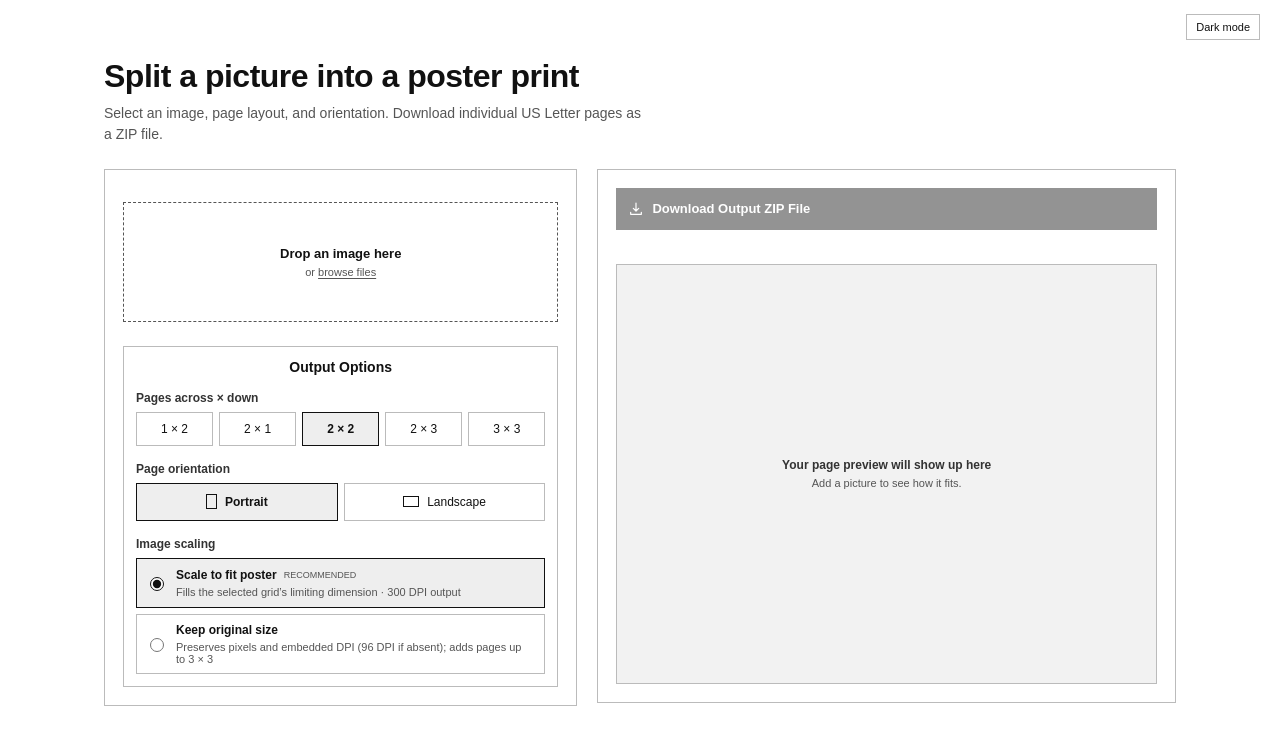
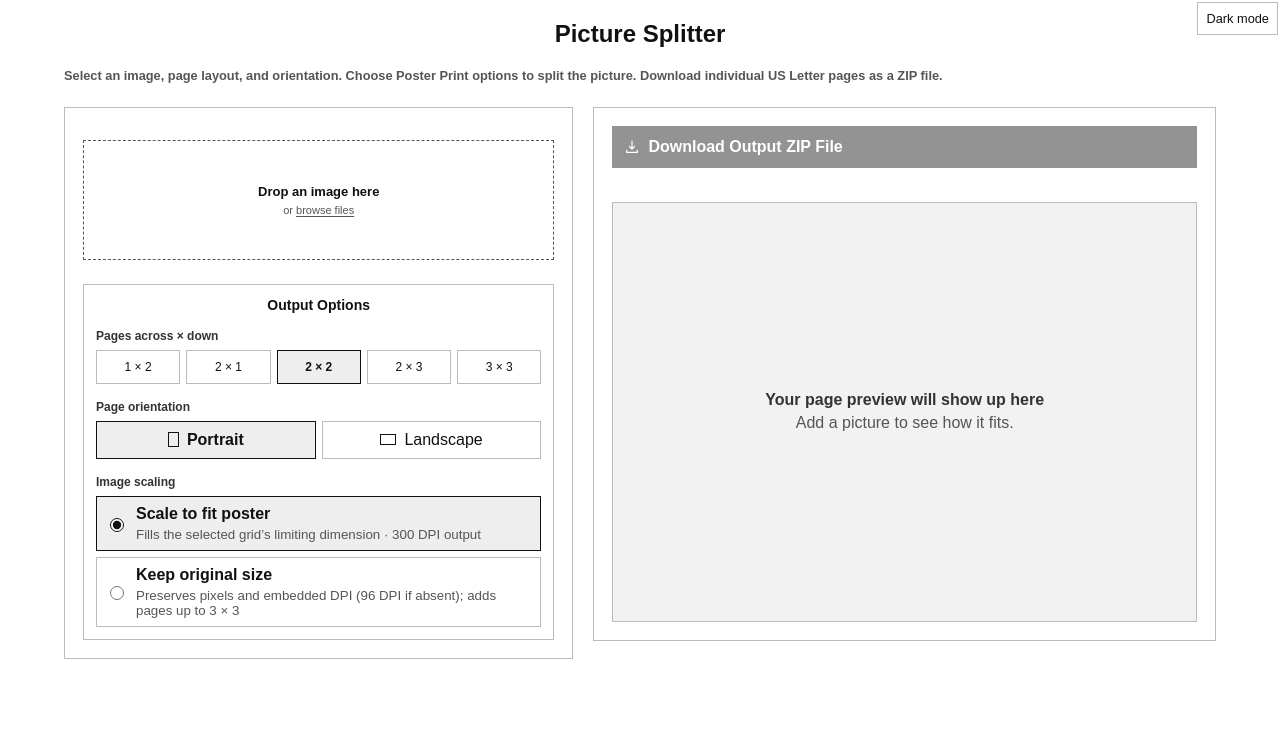
Before and after one commit to bcwalnja/picture-splitter, a plain HTML site: page index.html in a window 1280 px wide. Drawn offline with Linux system fonts and the light colour scheme.

Commit message:
Updated html and css to simplify styling

```diff
--- a/index.html
+++ b/index.html
@@ -1,16 +1,16 @@
 <!doctype html>
 <html lang="en">
+
 <head>
     <meta charset="UTF-8" />
     <meta name="viewport" content="width=device-width, initial-scale=1.0" />
-    <meta
-      name="description"
-      content="Split a picture into precisely sized US Letter pages and download a print-ready set."
-    />
+    <meta name="description"
+        content="Split a picture into precisely sized US Letter pages and download a print-ready set." />
     <meta name="color-scheme" content="light dark" />
     <title>Picture Splitter</title>
     <link rel="stylesheet" href="./styles.css" />
 </head>
+
 <body>
     <button class="theme-toggle" id="theme-toggle" type="button" aria-pressed="false">
         Dark mode
@@ -18,16 +18,16 @@
     <div class="app-shell">
         <main>
             <section class="intro">
-          <h1>Split a picture into a poster print</h1>
-          <p class="intro-copy">
-            Select an image, page layout, and orientation. Download individual
-            US Letter pages as a ZIP file.
-          </p>
+                <h1>Picture Splitter</h1>
+                <h2>
+                    Select an image, page layout, and orientation.
+                    Choose Poster Print options to split the picture.
+                    Download individual US Letter pages as a ZIP file.
+                </h2>
             </section>
 
             <section class="workspace" aria-label="Picture splitter">
                 <div class="controls-panel">
-
                     <label class="upload-zone" id="drop-zone" for="image-input">
                         <input id="image-input" type="file" accept="image/*" />
                         <span class="upload-icon" aria-hidden="true">
@@ -105,7 +105,7 @@
                                     <label class="quality-choice">
                                         <input type="radio" name="scaling" value="fit" checked />
                                         <span class="quality-copy">
-                        <strong>Scale to fit poster <span class="recommended">RECOMMENDED</span></strong>
+                                            <strong>Scale to fit poster</strong>
                                             <small>Fills the selected grid’s limiting dimension · 300 DPI output</small>
                                         </span>
                                         <span class="radio-mark" aria-hidden="true"></span>
@@ -114,7 +114,8 @@
                                         <input type="radio" name="scaling" value="native" />
                                         <span class="quality-copy">
                                             <strong>Keep original size</strong>
-                        <small>Preserves pixels and embedded DPI (96 DPI if absent); adds pages up to 3 × 3</small>
+                                            <small>Preserves pixels and embedded DPI (96 DPI if absent); adds pages up
+                                                to 3 × 3</small>
                                         </span>
                                         <span class="radio-mark" aria-hidden="true"></span>
                                     </label>
@@ -154,7 +155,8 @@
                             <strong>Your page preview will show up here</strong>
                             <span>Add a picture to see how it fits.</span>
                         </div>
-              <canvas id="preview-canvas" aria-label="Preview of your picture split across pages" hidden></canvas>
+                        <canvas id="preview-canvas" aria-label="Preview of your picture split across pages"
+                            hidden></canvas>
                     </div>
                     <div class="privacy-note">
                         <svg viewBox="0 0 20 20" fill="none" aria-hidden="true">
@@ -170,4 +172,5 @@
 
     <script src="./main.js" defer></script>
 </body>
+
 </html>
--- a/styles.css
+++ b/styles.css
@@ -68,7 +68,6 @@
 
 body {
     min-width: 320px;
-  min-height: 100vh;
     margin: 0;
     background: var(--page-bg);
 }
@@ -83,60 +82,42 @@ button {
 }
 
 .app-shell {
-  max-width: 1120px;
-  min-height: 100vh;
     margin: 0 auto;
-  padding: 0 24px;
+    padding: 0 5%;
 }
 
 .theme-toggle {
     position: fixed;
-  z-index: 10;
-  top: 14px;
-  right: 20px;
-  padding: 6px 9px;
+    top: 2px;
+    right: 2px;
+    padding: 0.5rem;
     border: 1px solid var(--line);
     background: var(--paper);
     color: var(--ink);
-  font-size: 11px;
+    font-size: 0.8rem;
 }
 
 .theme-toggle:hover {
     background: var(--hover);
 }
 
-main {
-  padding: 58px 0 36px;
-}
-
 .intro {
-  margin: 0 0 24px;
+    margin-bottom: 24px;
 }
 
 .eyebrow {
     margin: 0 0 8px;
     color: var(--muted);
-  font-size: 11px;
 }
 
-.intro h1 {
-  margin: 0;
-  font-size: clamp(24px, 4vw, 32px);
+h1 {
+    justify-self: center;
     font-weight: 600;
-  letter-spacing: -0.5px;
-  line-height: 1.15;
 }
 
-.intro h1 span {
-  color: inherit;
-}
-
-.intro-copy {
-  max-width: 540px;
-  margin: 8px 0 0;
+h2 {
     color: var(--muted);
-  font-size: 14px;
-  line-height: 1.5;
+    font-size: 80%;
 }
 
 .workspace {
@@ -148,11 +129,9 @@ main {
 
 .controls-panel,
 .preview-panel {
-  min-width: 0;
     border: 1px solid var(--line);
     border-radius: 0;
     background: var(--paper);
-  box-shadow: none;
 }
 
 .controls-panel {
@@ -165,18 +144,8 @@ main {
     gap: 8px;
 }
 
-.section-heading h2,
-.preview-header h2 {
-  margin: 0;
-  font-size: 15px;
-  font-weight: 600;
-}
-
 .section-heading p {
-  margin: 4px 0 0;
     color: var(--muted);
-  font-size: 12px;
-  line-height: 1.4;
 }
 
 .upload-zone {
@@ -189,7 +158,6 @@ main {
     gap: 5px;
     margin: 14px 0 0;
     border: 1px dashed var(--muted);
-  border-radius: 0;
     background: var(--paper);
     cursor: pointer;
 }
@@ -269,7 +237,6 @@ main {
 
 .image-summary-text strong {
     overflow: hidden;
-  font-size: 12px;
     font-weight: 600;
     text-overflow: ellipsis;
     white-space: nowrap;
@@ -277,7 +244,6 @@ main {
 
 .image-summary-text small {
     color: var(--muted);
-  font-size: 11px;
 }
 
 .text-button {
@@ -285,7 +251,6 @@ main {
     border: 0;
     background: none;
     color: var(--muted);
-  font-size: 11px;
     text-decoration: underline;
 }
 
@@ -352,7 +317,7 @@ main {
     opacity: 0;
 }
 
-.grid-choices .choice > span {
+.grid-choices .choice>span {
     min-height: 34px;
     display: grid;
     place-items: center;
@@ -362,15 +327,15 @@ main {
     font-size: 12px;
 }
 
-.choice input:checked + span {
+.choice input:checked+span {
     border-color: var(--selected-border);
     background: var(--selected-bg);
     color: var(--ink);
     font-weight: 600;
 }
 
-.choice input:focus-visible + span,
-.quality-choice input:focus-visible + .quality-copy {
+.choice input:focus-visible+span,
+.quality-choice input:focus-visible+.quality-copy {
     outline: 2px solid var(--focus);
     outline-offset: 2px;
 }
@@ -387,7 +352,6 @@ main {
     gap: 8px;
     border: 1px solid var(--line);
     color: var(--ink);
-  font-size: 12px;
 }
 
 .orientation-icon {
@@ -445,19 +409,11 @@ main {
     align-items: center;
     gap: 7px;
     color: var(--ink);
-  font-size: 12px;
     font-weight: 600;
-}
-
-.recommended {
-  color: var(--muted);
-  font-size: 9px;
-  font-weight: 400;
 }
 
 .quality-copy small {
     color: var(--muted);
-  font-size: 11px;
 }
 
 .download-area {
@@ -475,7 +431,6 @@ main {
     border-radius: 0;
     background: var(--button-bg);
     color: var(--page-bg);
-  font-size: 13px;
     font-weight: 600;
 }
 
@@ -503,14 +458,12 @@ main {
 .download-count {
     margin-left: auto;
     color: var(--button-muted);
-  font-size: 11px;
     font-weight: 400;
 }
 
 .download-note {
     margin: 7px 0 0;
     color: var(--muted);
-  font-size: 10px;
     text-align: center;
 }
 
@@ -518,7 +471,6 @@ main {
     min-height: 0;
     margin: 6px 0 0;
     color: var(--ink);
-  font-size: 11px;
     text-align: center;
 }
 
@@ -548,7 +500,6 @@ main {
     gap: 4px;
     margin-top: 6px;
     color: var(--muted);
-  font-size: 11px;
 }
 
 .preview-summary span:first-child {
@@ -562,7 +513,6 @@ main {
     gap: 6px;
     margin-top: 2px;
     color: var(--muted);
-  font-size: 11px;
     white-space: nowrap;
 }
 
@@ -611,14 +561,12 @@ main {
 
 .empty-preview strong {
     color: var(--subtle);
-  font-size: 12px;
     font-weight: 600;
 }
 
-.empty-preview > span {
+.empty-preview>span {
     margin-top: 5px;
     color: var(--muted);
-  font-size: 11px;
 }
 
 .privacy-note {
@@ -664,12 +612,8 @@ main {
         padding: 10px;
     }
 
-  .page-size {
-    font-size: 10px;
-  }
-
     .theme-toggle {
-    top: 10px;
-    right: 14px;
+        top: 2px;
+        right: 2px;
     }
 }
```
Lines whose indentation alone changed are shown as unchanged.
